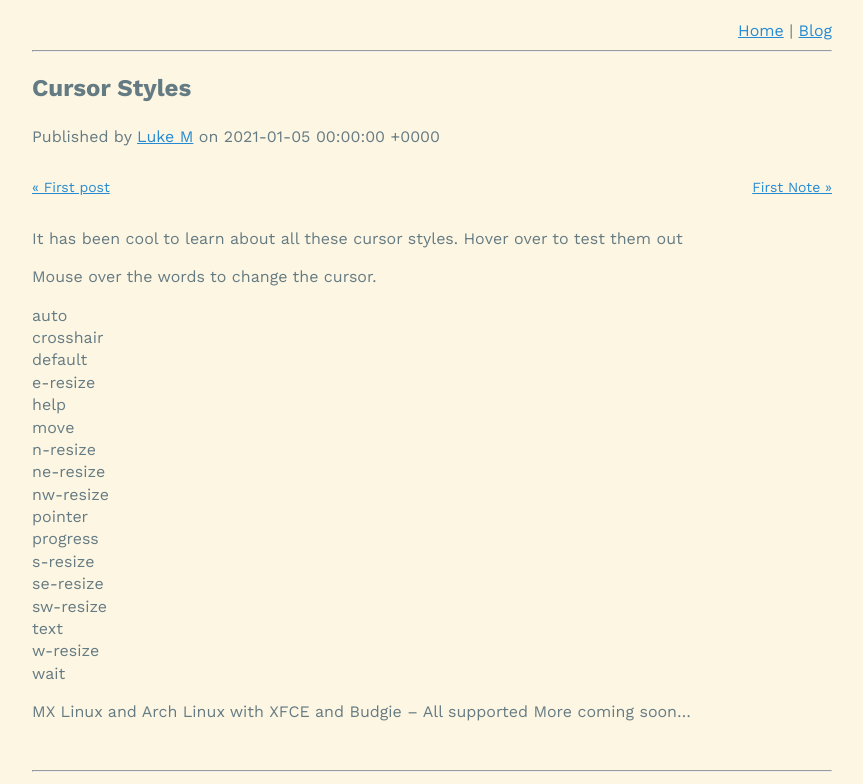
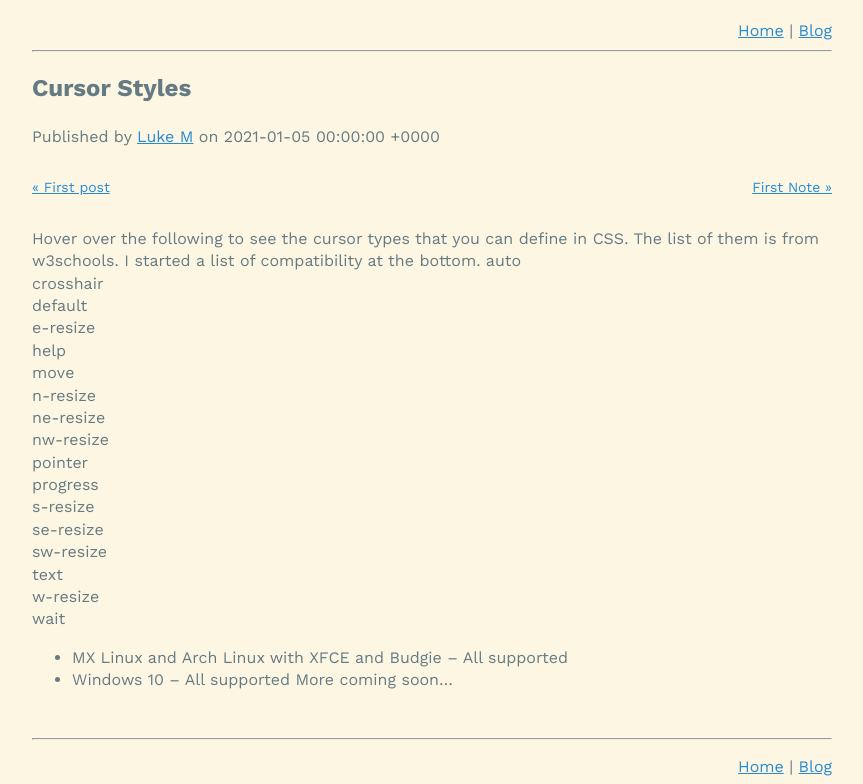
Before and after one commit to luke2m/lukesempire-gitlab-mirror, a Jekyll site: the page built from _posts/2021-01-05-Cursor-Styles.md, in a window 1280 px wide, cut to the strip 0-784 px from the top of the page. Shown: the whole strip, without its empty margins (208-1071 px from the left). Built offline with Jekyll 4.4.1, drawn with Linux system fonts in a browser that asks for light colours.

Commit message:
Edit and Rename posts

```diff
--- a/_posts/2021-01-05-Cursor-Styles.md
+++ b/_posts/2021-01-05-Cursor-Styles.md
@@ -4,8 +4,8 @@ date: 2021-01-05
 title: Cursor Styles
 description: See all the cursor styles and compatibility.
 ---
-It has been cool to learn about all these cursor styles. Hover over to test them out
-<p>Mouse over the words to change the cursor.</p>
+Hover over the following to see the cursor types that you can define in CSS. The list of them is from w3schools.
+I started a list of compatibility at the bottom.
 <span style="cursor:auto">auto</span><br>
 <span style="cursor:crosshair">crosshair</span><br>
 <span style="cursor:default">default</span><br>
@@ -24,5 +24,6 @@ It has been cool to learn about all these cursor styles. Hover over to test them
 <span style="cursor:w-resize">w-resize</span><br>
 <span style="cursor:wait">wait</span><br>
 
-MX Linux and Arch Linux with XFCE and Budgie -- All supported
+- MX Linux and Arch Linux with XFCE and Budgie -- All supported
+- Windows 10 -- All supported
 More coming soon...
```
Also changed, not shown: _posts/2021-01-04-First-Post.md (added, +14 -0 lines), _posts/2021-1-04-First-Post.md (deleted, +0 -14 lines).
